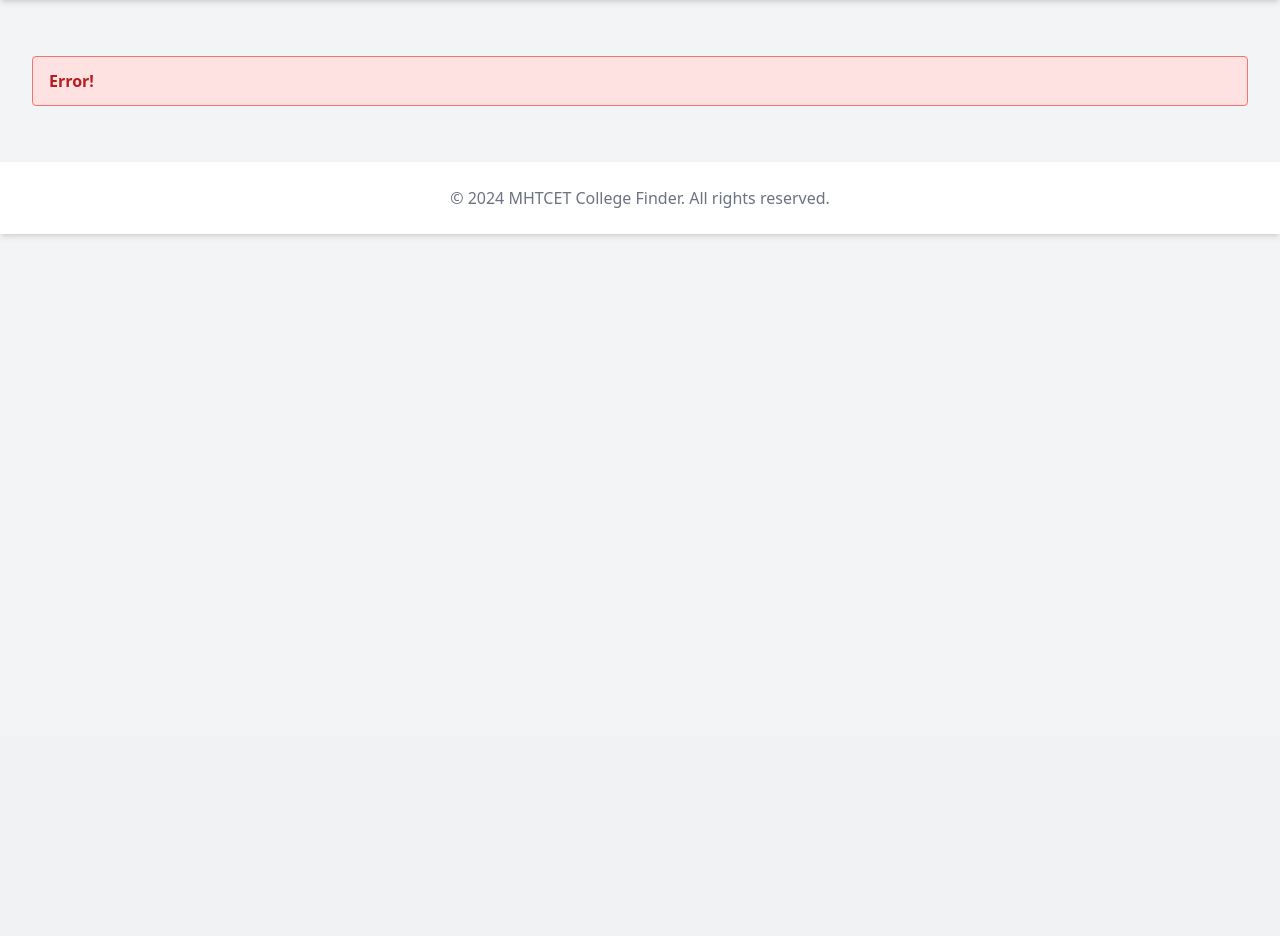
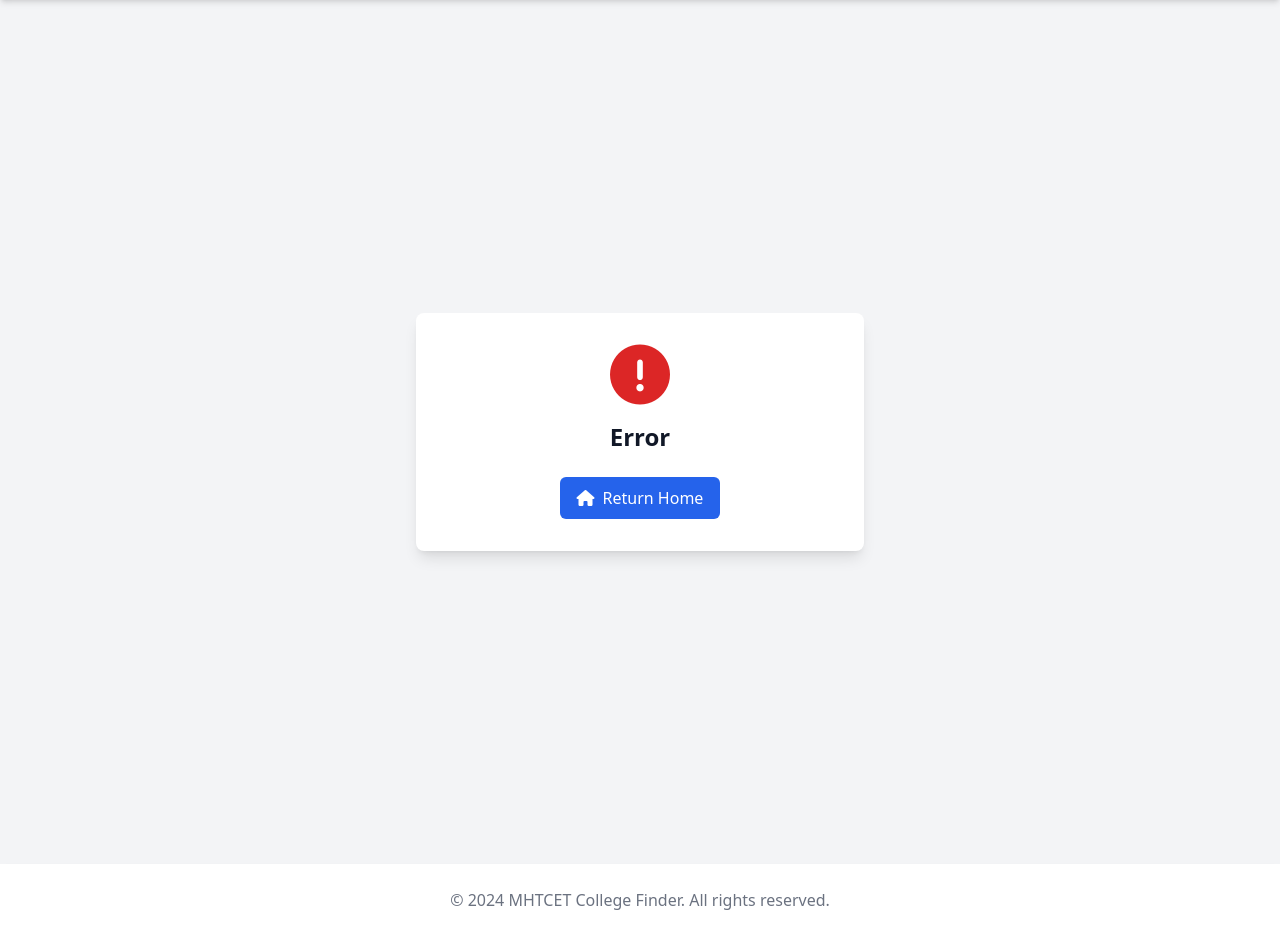
Before and after one commit to JARAWA/college-rank-app, a FastAPI app: template templates/error.html in a window 1280 px wide. Shown: the part 64-1000 px from the top of the page. Before the commit the page ends 301 px from the top, so only its background shows below. Run offline with FastAPI, Linux system fonts and the light colour scheme; the template is opened without the code that fills it, so the values that code supplies are empty; some libraries are stand-ins or nearby versions.

Commit message:
error.html

```diff
--- a/templates/error.html
+++ b/templates/error.html
@@ -1,10 +1,19 @@
 {% extends "base.html" %}
 
 {% block content %}
-<div class="container mx-auto px-4 py-6">
-    <div class="bg-red-100 border border-red-400 text-red-700 px-4 py-3 rounded relative" role="alert">
-        <strong class="font-bold">Error!</strong>
-        <span class="block sm:inline">{{ error }}</span>
+<div class="min-h-screen flex items-center justify-center">
+    <div class="max-w-md w-full bg-white dark:bg-gray-800 shadow-lg rounded-lg p-8 text-center">
+        <div class="text-red-600 mb-4">
+            <i class="fas fa-exclamation-circle text-6xl"></i>
+        </div>
+        <h1 class="text-2xl font-bold text-gray-900 dark:text-white mb-4">Error</h1>
+        <p class="text-gray-600 dark:text-gray-400 mb-6">{{ error }}</p>
+        <a
+            href="/"
+            class="inline-flex items-center px-4 py-2 border border-transparent text-base font-medium rounded-md text-white bg-blue-600 hover:bg-blue-700"
+        >
+            <i class="fas fa-home mr-2"></i> Return Home
+        </a>
     </div>
 </div>
 {% endblock %}
```
